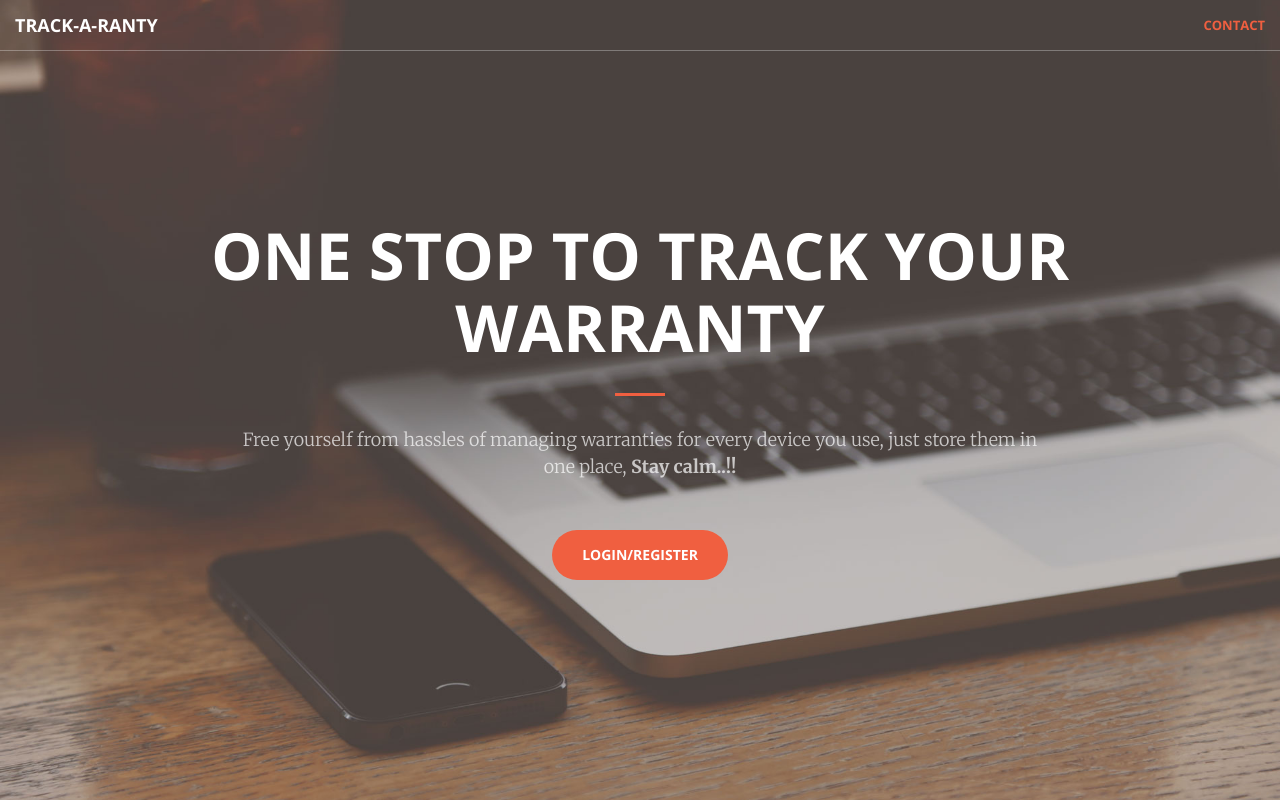
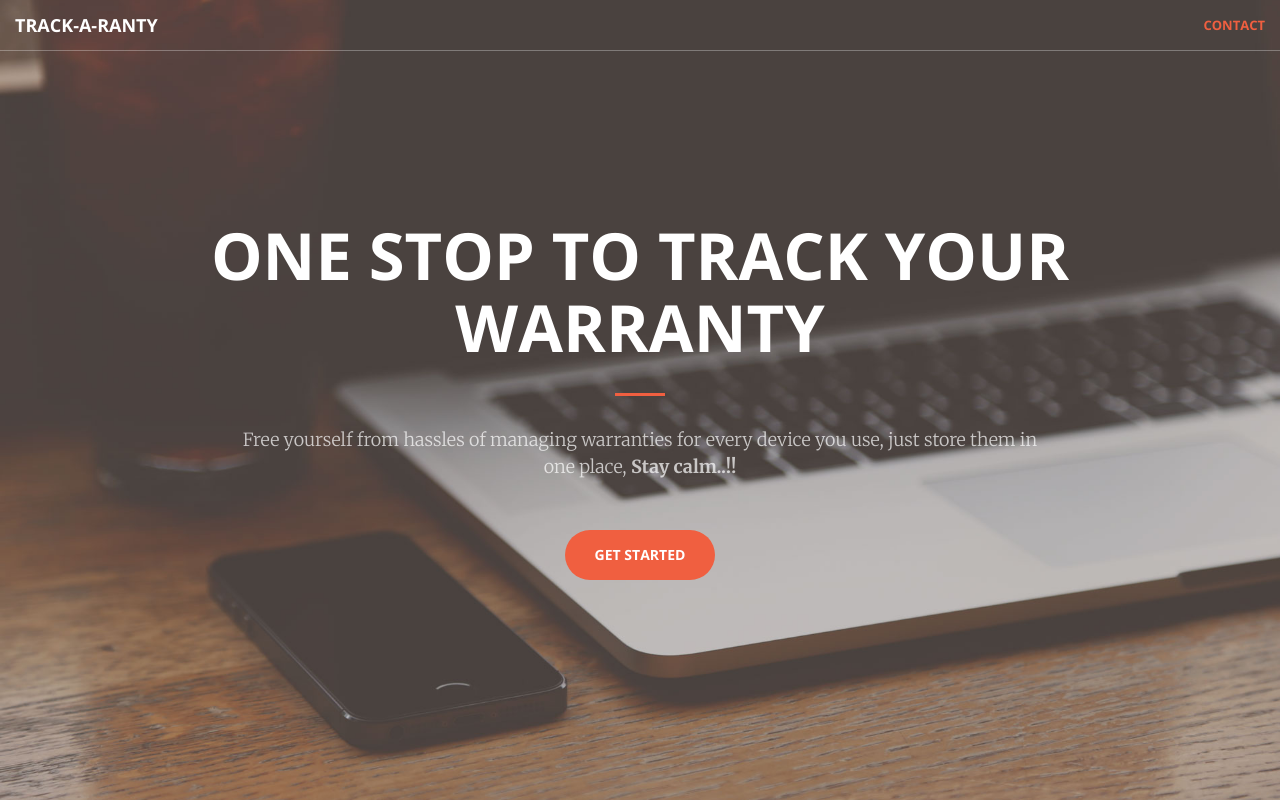
Before and after one commit to Marypop/Warranty-Tracker, a Flask app: page / in a window 1280 px wide. Shown: the top 804 px of the page. Run offline with Flask 2, Linux system fonts and the light colour scheme; some libraries are stand-ins or nearby versions.

Commit message:
Changed Login/Register to Get Started

```diff
--- a/templates/index.html
+++ b/templates/index.html
@@ -57,7 +57,7 @@
                     <hr>
                     <p>Free yourself from hassles of managing warranties for every device you use, just store them in one place, <b>Stay calm..!!</b></p>
                     <!-- Following button should bring up the Modal for Registration only -->
-                    <a type='button' class="btn btn-primary btn-xl" data-toggle='modal' data-target='#loginregister'>Login/Register</a>
+                    <a type='button' class="btn btn-primary btn-xl" data-toggle='modal' data-target='#loginregister'>Get Started</a>
                 </div>
             </div>
         </header>
```
